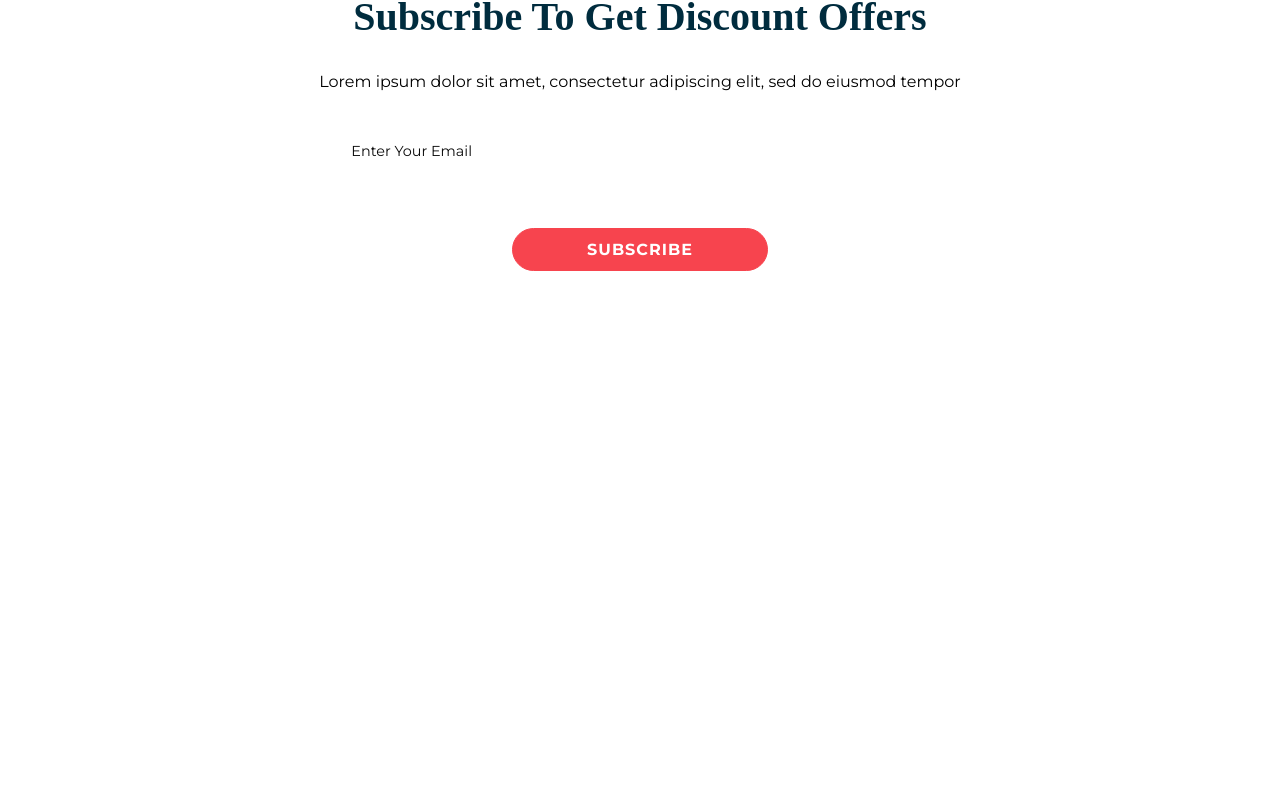
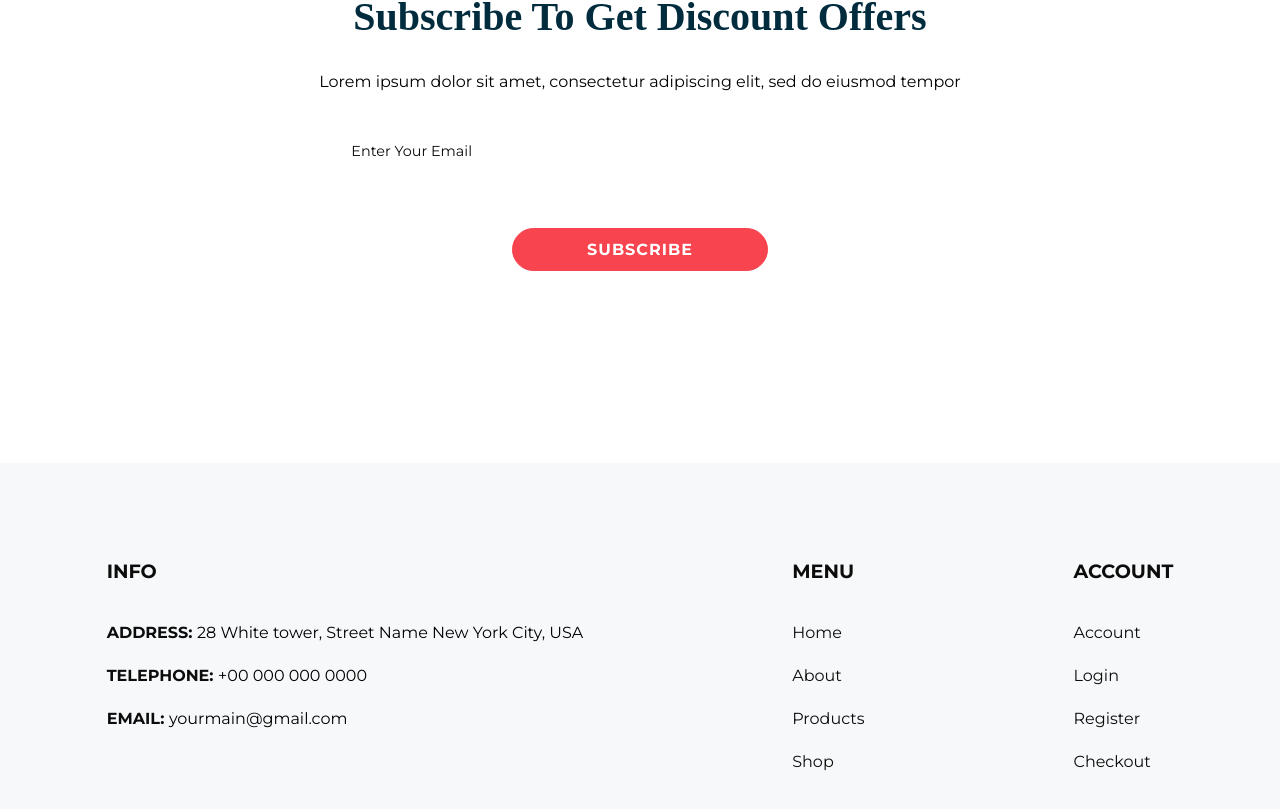
Before and after one commit to karam-koujan/ecommerce-app, a Next.js app in the folder client/: page / in a window 1280 px wide. Shown: the part 2864-3673 px from the top of the page. Before the commit the page ends 3199 px from the top, so only its background shows below. Built offline with nearby package versions, Linux system fonts and the light colour scheme.

Commit message:
add footer

```diff
--- /dev/null
+++ b/client/components/common/layout/footer/index.tsx
@@ -0,0 +1,76 @@
+import Link from "next/link";
+import Styles from "./style.module.css";
+
+
+
+const Footer = ()=>{
+   return(
+       <footer className={Styles.footer}>
+           <div className={`flex ${Styles.footer__container}`}>
+               <dl className={`flex ${Styles.description__list}`}>
+                   <dt className={Styles.description__title}>Info</dt>
+                   <dd className={Styles.description__item}>
+                   <b className={Styles.description__item__name}>address: </b><span>
+                   28 White tower, Street Name New York City, USA
+                   </span>
+                   </dd>
+                   <dd className={Styles.description__item}>
+                   <b className={Styles.description__item__name}>telephone: </b><span>+00 000 000 0000</span>
+                   </dd>
+                   <dd className={Styles.description__item}>
+                   <b className={Styles.description__item__name}>email: </b><span>yourmain@gmail.com</span>
+                   </dd>
+
+               </dl>
+               <dl className={`flex ${Styles.description__list}`}>
+                   <dt className={Styles.description__title}>menu</dt>
+                  <dd className={Styles.description__item}>
+                   <Link href="/">
+                   <a className={Styles.description__item__link}>Home</a>
+                   </Link>
+                   </dd>
+                   <dd className={Styles.description__item}>
+                   <Link href="/#about">
+                   <a className={Styles.description__item__link}>about</a>
+                   </Link>
+                   </dd>
+                   <dd className={Styles.description__item}>
+                   <Link href="/#products">
+                   <a className={Styles.description__item__link}>products</a>
+                   </Link>
+                   </dd>
+                   <dd className={Styles.description__item}>
+                   <Link href="/contact">
+                   <a className={Styles.description__item__link}>shop</a>
+                   </Link>
+                   </dd>
+               </dl>
+               <dl className={`flex ${Styles.description__list}`}>
+                   <dt className={Styles.description__title}>Account</dt>
+                   <dd className={Styles.description__item}>
+                   <Link href="/">
+                   <a className={Styles.description__item__link}>account</a>
+                   </Link>
+                   </dd>
+                   <dd className={Styles.description__item}>
+                   <Link href="/">
+                   <a className={Styles.description__item__link}>login</a>
+                   </Link>
+                   </dd>
+                   <dd className={Styles.description__item}>
+                   <Link href="/#products" >
+                   <a className={Styles.description__item__link}>register</a>
+                   </Link>
+                   </dd>
+                   <dd className={Styles.description__item}>
+                   <Link href="/contact">
+                   <a className={Styles.description__item__link}>checkout</a>
+                   </Link>
+                   </dd>
+               </dl>
+           </div>
+       </footer>
+   )
+}
+
+export default Footer ;
--- /dev/null
+++ b/client/components/common/layout/footer/style.module.css
@@ -0,0 +1,53 @@
+/*f7f8f9*/
+.footer{
+    background-color:#f7f8f9;
+    margin-top: 8rem;
+    padding: 5rem calc(100vw/12);
+}
+.footer__container{
+    justify-content: space-between;
+}
+.description__list{
+    align-items: flex-start;
+    flex-direction: column;
+    gap: 1.5rem;
+}
+.description__title{
+    color: var(--primary);
+    font-family: var(--Montserrat);
+    font-size: 1.2rem;
+    font-weight: bold;
+    margin-block: 0 1rem;
+    text-transform: uppercase;
+}
+.description__item{
+    font-family: var(--Montserrat);
+    margin: 0;
+}
+.description__item__name{
+    color: var(--primary);
+    text-transform: uppercase;
+}
+.description__item__link{
+    color: var(--primary);
+    text-transform: capitalize;
+}
+@media(min-width:1500px){
+    .footer{
+        padding-inline:calc(100vw/6);
+    }
+}
+@media(max-width:911px){
+    .footer{
+        padding-inline: 2rem;
+    }
+}
+@media(max-width:770px){
+    .footer__container{
+        align-items: center;
+        flex-direction: column;
+    }
+    .description__title{
+        align-self: center;
+    }
+}
--- a/client/components/common/layout/index.tsx
+++ b/client/components/common/layout/index.tsx
@@ -1,6 +1,6 @@
 import * as React from "react";
 import Header from "./header";
-
+import Footer from "./footer"
 interface props{
     children:React.ReactNode;
 }
@@ -12,6 +12,7 @@ const Layout = ({children}:props)=>{
         <main>
             {children}
         </main>
+        <Footer/>
         </>
     )
 }
```
